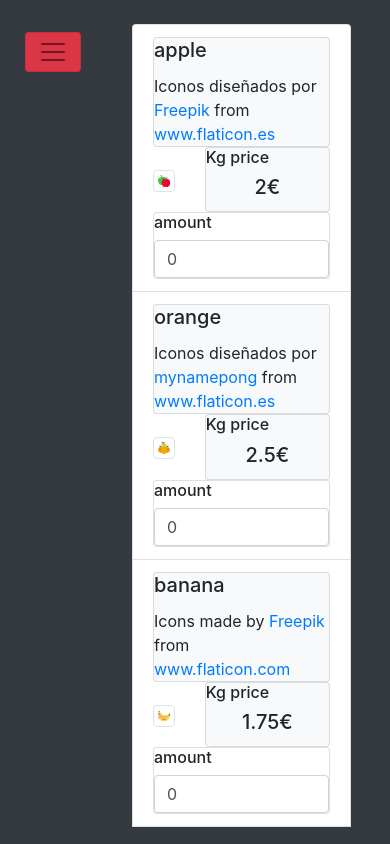
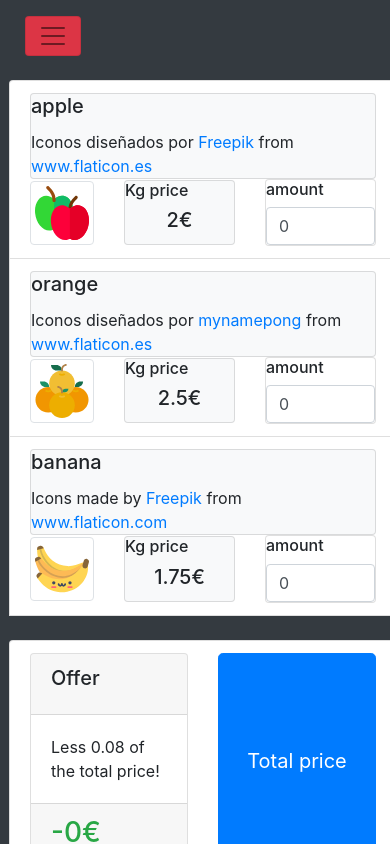
Before and after one commit to videnacry/cipsaJS, a React (Create React App) app: page / in a window 390 px wide. Built offline with nearby package versions, Linux system fonts and the light colour scheme.

Commit message:
add responsive to mobile between hamburger button and content, also in fundaments/condition

```diff
--- a/src/App.js
+++ b/src/App.js
@@ -8,13 +8,15 @@ const roots = {annex: <Annex />}
 
 function App() {
   const root = useSelector(selectRoot)
-  console.log(root)
   return (
-    <Row className="p-4 bg-dark bg-gradient vh-100 overflow-auto">
+    <Row className="p-2 pl-4 p-sm-4 bg-dark bg-gradient vh-100 overflow-auto">
       <Col xs="3" sm="2" lg="3">
+        <br/>
+        <br/>
+        <br/>
       </Col>
-      <Col xs="9" sm="9" lg="7">
-        <Container>
+      <Col xs="12" sm="9" lg="7" className="p-0">
+        <Container className="p-0">
           {roots[root]}
         </Container>
       </Col>
--- a/src/annex/js/1.Fundaments/3.Condition/2.js
+++ b/src/annex/js/1.Fundaments/3.Condition/2.js
@@ -63,7 +63,7 @@ const Second = memo(() => {
         <>
         <Form onSubmit={e => e.preventDefault()} className="bg-light p-4 rounded">
             <div className="row">
-                <div className="col pt-3 border-right border-secondary">
+                <div className="col pl-0 pl-sm-2 pt-3 border-right border-secondary">
                     <h1 className="h5 pb-2">Persona a</h1>
                     <Form.Group>
                         <Form.Label htmlFor="a-name">Ingresa un nombre</Form.Label>
@@ -74,7 +74,7 @@ const Second = memo(() => {
                         <Form.Control id="a-age" type="Number" min="1" onChange={e => personsReducer({type: 'setAgeA', person: {age: e.currentTarget.value}})}/>
                     </Form.Group>
                 </div>
-                <div className="col pt-3 border-secondary">
+                <div className="col pr-0 pr-sm-2 pt-3 border-secondary">
                     <h1 className="h5 pb-2">Persona b</h1>
                     <Form.Group>
                         <Form.Label htmlFor="b-name">Ingresa un nombre</Form.Label>
--- a/src/annex/js/1.Fundaments/3.Condition/index.js
+++ b/src/annex/js/1.Fundaments/3.Condition/index.js
@@ -12,7 +12,7 @@ export const condition = {
 
 const renderExercise = () => exercises.map(Exercise => (
     <>
-    <div className="border border-secondary p-3 rounded bg-secondary">
+    <div className="border border-secondary p-2 p-sm-3 rounded bg-secondary">
         <Alert variant="info">{Exercise.Statement}</Alert>
         <Exercise.default />
     </div>
```
